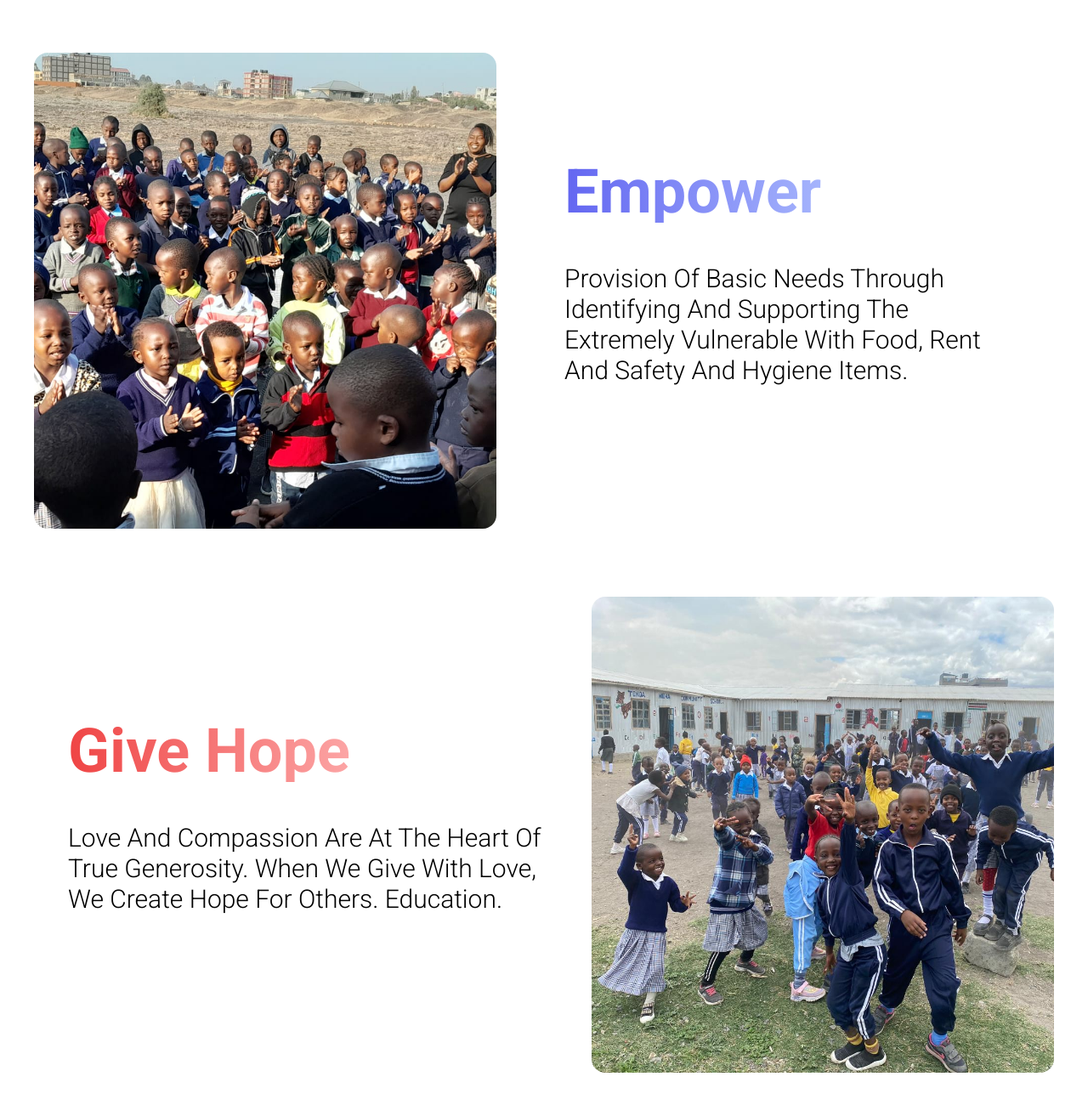
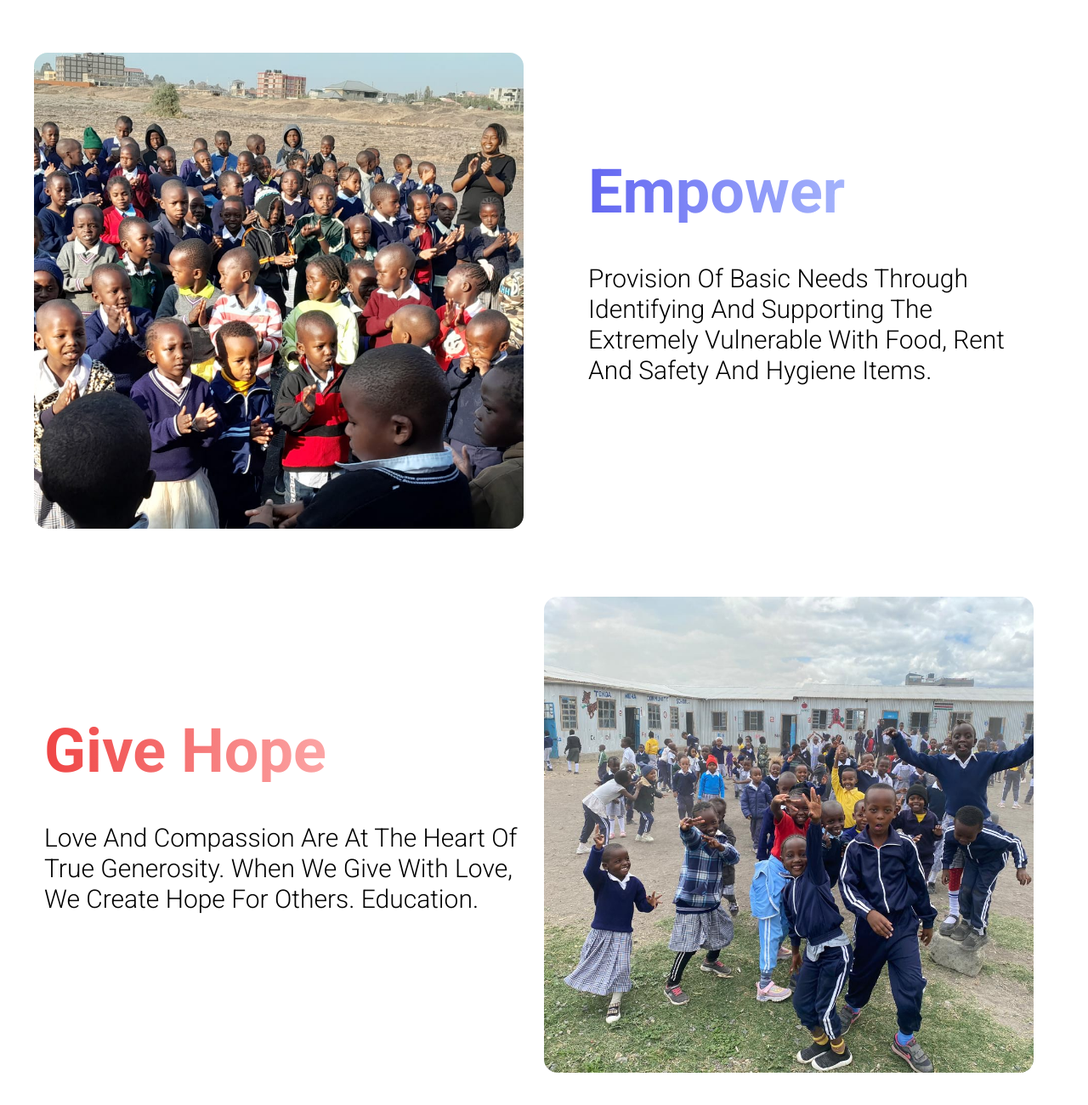
Before and after one commit to VaudKK/tendawema, a website: page src/index.html in a window 1280 px wide. Shown: the part 1498-2798 px from the top of the page at 85% size. Drawn offline with nearby package versions, Linux system fonts and the light colour scheme.

Commit message:
fix: home page using grid

```diff
--- a/src/index.html
+++ b/src/index.html
@@ -69,7 +69,7 @@
     </div>
 
     <!--Educate-->
-    <div class="w-full md:h-[80vh] flex md:flex-row flex-col md:px-10 px-5 items-center justify-center">
+    <div class="w-full md:h-[80vh] grid md:grid-cols-2 grid-cols-1 md:px-10 px-5 items-center justify-center">
       <div class="flex flex-col items-center justify-center md:px-10 order-2 md:order-1">
           <div class="md:w-[45vw]">
             <span class="md:text-7xl md:mt-0 mt-5 text-3xl inline-flex font-semibold bg-clip-text text-transparent bg-gradient-to-r from-green-500 to-green-300 mb-2">Educate</span>
@@ -90,7 +90,7 @@
 
 
     <!--Empower-->
-    <div class="w-full md:h-[80vh] flex md:flex-row flex-col md:px-10 md:mt-0 mt-20 px-5 items-center justify-center">
+    <div class="w-full md:h-[80vh] grid md:grid-cols-2 grid-cols-1 md:px-10 md:mt-0 mt-20 px-5 items-center justify-center">
       <div class="md:w-[45vw] md:flex-row rounded-2xl overflow-hidden md:h-[70vh] h-[40vh]">
         <img
             src="./images/home/parade.jpeg"
@@ -110,7 +110,7 @@
 
 
     <!--Give Hope-->
-    <div class="w-full md:h-[80vh] flex md:flex-row flex-col md:px-10 px-5 md:mt-0 mt-20 items-center justify-center">
+    <div class="w-full md:h-[80vh] grid md:grid-cols-2 grid-cols-1 md:px-10 px-5 md:mt-0 mt-20 items-center justify-center">
       <div class="flex flex-col items-center justify-center md:px-10 order-2 md:order-1">
           <div class="md:w-[45vw]">
             <span class="md:text-7xl text-3xl md:mt-0 mt-5 inline-flex font-semibold bg-clip-text text-transparent bg-gradient-to-r from-red-500 to-red-300 mb-2">Give Hope</span>
```
Also changed, not shown: src/output.css.
